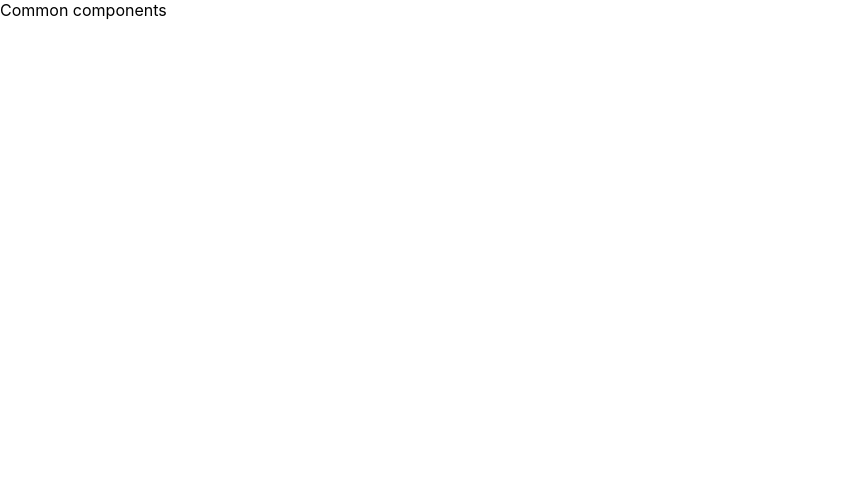
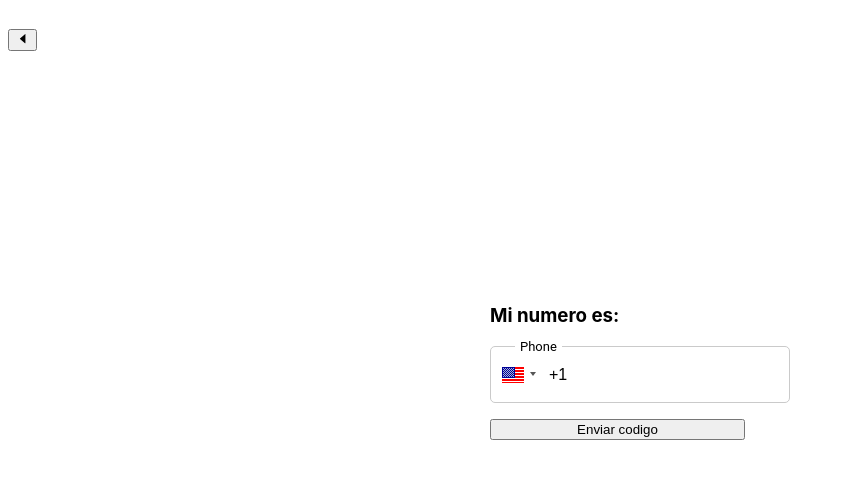
Before and after one commit to GammaFec/Gamma, a React (Create React App) app: page /movil-auth/1 in a window 1280 px wide. Shown: the top 478 px of the page, without its empty margins (0-852 px from the left). Built offline with nearby package versions, Linux system fonts and the light colour scheme.

Commit message:
Agrego formulario para completar con numero. Agrego componente para validar numero

```diff
--- a/package.json
+++ b/package.json
@@ -13,6 +13,9 @@
     "firebase": "8.0.2",
     "react": "^17.0.1",
     "react-dom": "^17.0.1",
+    "react-icons": "^4.1.0",
+    "react-phone-input-2": "^2.13.9",
+    "react-phone-number-input": "^3.1.8",
     "react-router-dom": "^5.2.0",
     "react-scripts": "4.0.1",
     "styled-components": "^5.2.1",
--- a/src/components/Layout.tsx
+++ b/src/components/Layout.tsx
@@ -21,7 +21,6 @@ const Layout = () => {
   return (
     <>
       <Suspense fallback="cargando pa">
-        Common components
         <Switch>
           {getRoutes(Routes)}
         </Switch>
--- /dev/null
+++ b/src/components/buttons/ButtonBack.tsx
@@ -0,0 +1,19 @@
+import React from 'react';
+import { useHistory } from 'react-router-dom';
+import IconBack from '../icons/IconBack';
+
+const ButtonBack = () => {
+  const history = useHistory();
+
+  const handleClick = () => {
+    history.goBack();
+  }
+
+  return (
+    <button onClick={handleClick}>
+      <IconBack />
+    </button>
+  );
+};
+
+export default ButtonBack;
--- /dev/null
+++ b/src/components/forms/Form.tsx
@@ -0,0 +1,16 @@
+import React, { ReactNode } from 'react';
+
+interface Props {
+  handleSubmit?: (event: React.FormEvent) => void;
+  children: ReactNode
+}
+
+const Form: React.FC<Props> = ({ handleSubmit, children }) => {
+  return (
+    <form onSubmit={handleSubmit}>
+      {children}
+    </form>
+  );
+};
+
+export default Form;
--- /dev/null
+++ b/src/components/header/Header.tsx
@@ -0,0 +1,26 @@
+import React, { ReactNode } from 'react';
+import styled from 'styled-components';
+
+interface Props {
+  children: ReactNode;
+  className?: string;
+}
+
+const StyledHeader = styled.header`
+  height: 10vh;
+  display:flex;
+  align-items:center;
+  padding: 0 .5rem;
+`;
+
+const Header: React.FC<Props> = ({ children, className }) => {
+  return (
+    <StyledHeader className={className}>
+      <nav>
+        {children}
+      </nav>
+    </StyledHeader>
+  );
+};
+
+export default Header;
--- /dev/null
+++ b/src/components/icons/IconBack.tsx
@@ -0,0 +1,6 @@
+import React from 'react';
+import { AiFillCaretLeft } from "react-icons/ai";
+
+const IconBack = () => <AiFillCaretLeft />;
+
+export default IconBack;
--- /dev/null
+++ b/src/components/movilAuth/PhoneNumber.tsx
@@ -0,0 +1,33 @@
+import PhoneInput from 'react-phone-input-2';
+import 'react-phone-input-2/lib/material.css';
+
+import React, { useState } from 'react';
+
+interface Props {
+  handleChange: Function;
+  value: string;
+}
+
+const PhoneNumber: React.FC<Props> = ({ handleChange, value }) => {
+
+  const change = (value: string) => {
+    handleChange && handleChange(value);
+  }
+
+  return (
+
+    <div>
+      <PhoneInput
+        country={'us'}
+        value={value}
+        onChange={change}
+        preferredCountries={['ar']}
+        prefix="+"
+        enableLongNumbers={true}
+        masks={{ ar: '... ...-....' }}
+      />
+    </div>
+  )
+};
+
+export default PhoneNumber;
--- /dev/null
+++ b/src/components/movilAuth/RequestNumber.tsx
@@ -0,0 +1,30 @@
+import React, { useState } from 'react';
+import styled from 'styled-components';
+import Form from '../forms/Form';
+import PhoneNumber from './PhoneNumber';
+
+interface Props {
+  handleSubmit?: Function;
+}
+
+const StyledButtonContinue = styled.button`
+  width: 85%;
+  margin: 1rem auto;
+`;
+
+const RequestNumber: React.FC<Props> = ({ handleSubmit }): JSX.Element => {
+
+  const [phoneNumber, setPhoneNumber] = useState<string>("");
+
+  const submit = (event: React.FormEvent) => handleSubmit && handleSubmit(phoneNumber);
+
+  return (
+    <Form handleSubmit={submit}>
+      <h3>Mi numero es:</h3>
+      <PhoneNumber handleChange={setPhoneNumber} value={phoneNumber} />
+      <StyledButtonContinue type="submit">Enviar codigo</StyledButtonContinue>
+    </Form>
+  );
+};
+
+export default RequestNumber;
--- /dev/null
+++ b/src/components/movilAuth/ValidateNumber.tsx
@@ -0,0 +1,22 @@
+import React from 'react';
+import Form from '../forms/Form';
+
+interface Props {
+  phoneNumber: string;
+  handleError: Function;
+  handleValidNumber: Function;
+}
+
+const ValidateNumber: React.FC<Props> = (): JSX.Element => {
+
+  const submit = () => {
+
+  }
+  return (
+    <Form handleSubmit={submit}>
+
+    </Form>
+  );
+};
+
+export default ValidateNumber;
--- a/src/pages/MovilAuth.tsx
+++ b/src/pages/MovilAuth.tsx
@@ -1,13 +1,45 @@
-import React from 'react';
+import React, { useState } from 'react';
 import styled from "styled-components";
+import ButtonBack from '../components/buttons/ButtonBack';
+import Header from '../components/header/Header';
+import PhoneNumber from '../components/movilAuth/PhoneNumber';
+import RequestNumber from '../components/movilAuth/RequestNumber';
+import ValidateNumber from '../components/movilAuth/ValidateNumber';
 
-const StyledContainer = styled
+const StyledContainer = styled.div`
+  min-height:100vh;
+  width:100%;
+  display: grid;
+  grid-template-rows: auto 1fr;
+`;
+
+const StyledMain = styled.main`
+  align-self: flex-end;
+  display: grid;
+  justify-content: center;
+  padding-bottom: 40vh;
+  &>*{
+    margin-bottom:1.5rem;
+  }
+`;
 
 const MovilAuth = () => {
+  const [phoneNumber, setPhoneNumber] = useState<string | null>(null);
+
+  const emptyPhone = () => setPhoneNumber(null);
+
   return (
-    <div>
-
-    </div>
+    <StyledContainer>
+      <Header>
+        <ButtonBack />
+      </Header>
+      <StyledMain>
+        {phoneNumber ?
+          <ValidateNumber phoneNumber={phoneNumber} handleError={emptyPhone} handleValidNumber={console.log} /> :
+          <RequestNumber handleSubmit={setPhoneNumber} />
+        }
+      </StyledMain>
+    </StyledContainer>
   );
 };
 
--- a/src/react-app-env.d.ts
+++ b/src/react-app-env.d.ts
@@ -1 +1,2 @@
 /// <reference types="react-scripts" />
+declare module 'react-phone-number-input';
```
Also changed, not shown: 2 other files (tests, documents, lock files or other folders).
